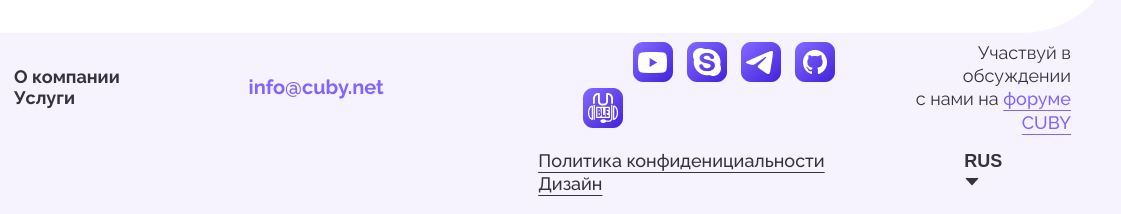
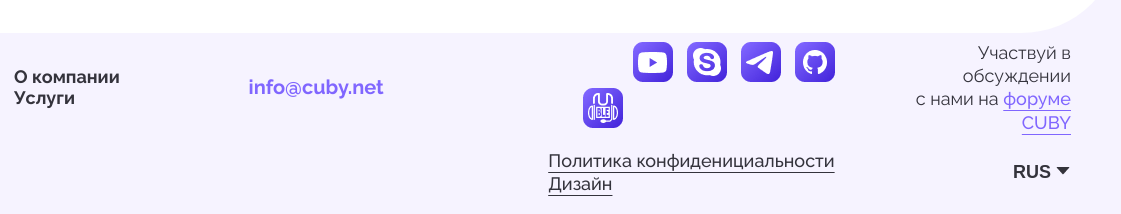
Before and after one commit to Zagudini/project1, a plain HTML site: page index.html in a window 1280 px wide. Shown: the part 3066-3280 px from the top of the page, 159-1280 px from the left. Drawn offline with Linux system fonts and the light colour scheme.

Commit message:
Отредактировал футер и форму обратного звонка

```diff
--- a/index.html
+++ b/index.html
@@ -142,21 +142,25 @@
                                 <input class="input_name" type="text" name="name" id="name" placeholder="Имя" required>
                             </div>
                             <div class="form_input">
-                                <label for="phone">Телефон</label>
-                                <input class="input_phone" type="tel" name="phone" id="phone" placeholder="Телефон" required>
+                                <label for="phone">Телефон </label>
+                                <input class="input_phone" type="tel" name="phone" id="phone" placeholder="Телефон"
+                                    required>
                             </div>
                             <div class="form_input">
                                 <label for="message">Сообщение (не обязательно)</label>
-                                <input class="input_message" type="textarea" name="message" id="message" placeholder="Сообщение (не обязательно)">
+                                <input class="input_message" type="textarea" name="message" id="message"
+                                    placeholder="Сообщение (не обязательно)">
                             </div>
                             <div class="form_checkbox">
                                 <label for="checkbox">Я даю согласие на обработку персональных данных</label>
-                                <input class="input_checkbox"  type="checkbox" name="checkbox" id="checkbox" required> <span class="checkbox_text">Я даю
+                                <input class="input_checkbox" type="checkbox" name="checkbox" id="checkbox" required>
+                                <span class="checkbox_text">Я даю
                                     согласие на обработку персональных данных</span>
                             </div>
                             <div class="form_button">
                                 <button class="button_form" type="submit">Отправить</button>
                             </div>
+                        </form>
                     </div>
                 </div>
             </div>
@@ -208,7 +212,7 @@
 
                         <a class="footer_link" href="#">Дизайн</a>
                     </nav>
-                    <div class="footer_item lang_switcher">
+                    <div class="lang_switcher">
                         <button class="lang_switcher_btn">RUS</button>
                         <img src="img/arrow.png" alt="Стрелка">
                     </div>
--- a/styles.css
+++ b/styles.css
@@ -384,5 +384,5 @@ label {
   text-decoration: underline;
   text-underline-offset: 5px;
   color: #34333c;
-  padding: 10px;
+  padding: 20px;
 }
```
